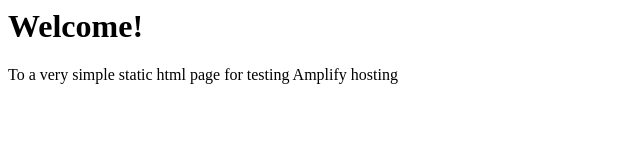
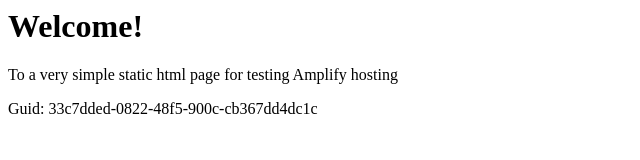
Before and after one commit to aws-aemilia-sfo/Github-PR-Commit-Integration-Test-DoNotTouch-GitHubAutoBuildCanaryTest-v1-preprod-us-west-1, a website: page src/index.html in a window 1280 px wide. Shown: the whole page, without its empty margins (0-640 px from the left). Drawn offline with Linux system fonts and the light colour scheme.

Commit message:
commit from integ tests

```diff
--- a/src/index.html
+++ b/src/index.html
@@ -1,3 +1,5 @@
+
+
 <html lang="en">
 
 <head>
@@ -10,6 +12,6 @@
 <body>
     <h1>Welcome!</h1>
     <p>To a very simple static html page for testing Amplify hosting</p>
-</body>
+    <p>Guid: 33c7dded-0822-48f5-900c-cb367dd4dc1c</p></body>
 
 </html>
```
